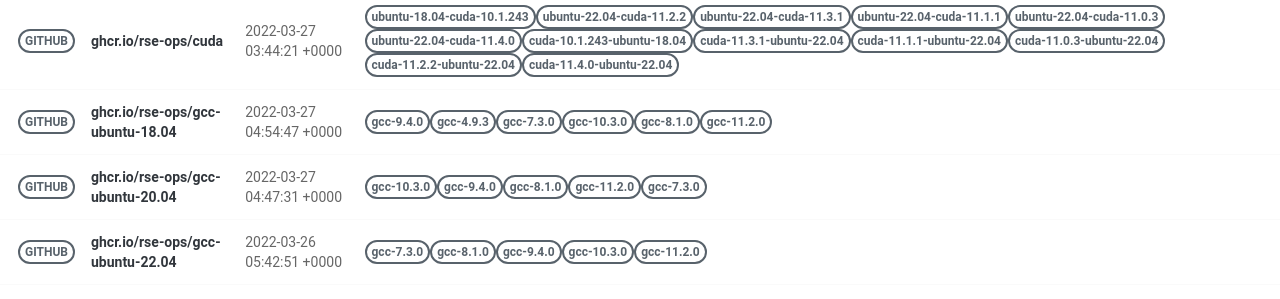
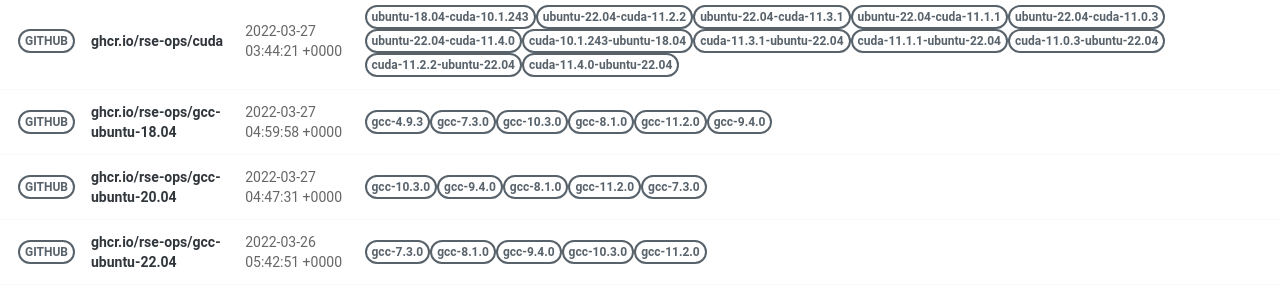
Before and after one commit to rse-ops/docker-images, a Jekyll site: the page built from pages/index.md, in a window 1280 px wide. Shown: the part 502-801 px from the top of the page. Built offline with Jekyll 4.4.1, drawn with Linux system fonts in a browser that asks for light colours; nearby versions of some CDN libraries.

Commit message:
Automated push to update library 2022-03-27

```diff
--- a/_library/ghcr.io-rse-ops-gcc-ubuntu-18.04.md
+++ b/_library/ghcr.io-rse-ops-gcc-ubuntu-18.04.md
@@ -1,14 +1,11 @@
 ---
 layout: container
 name: ghcr.io/rse-ops/gcc-ubuntu-18.04
-updated_at: 2022-03-27 04:54:47.585777
+updated_at: 2022-03-27 04:59:58.499980
 
 
 container_url: https://github.com/orgs/rse-ops/packages/container/package/gcc-ubuntu-18.04
 versions:
- - tag: gcc-9.4.0
-   dockerfile: https://github.com/rse-ops/docker-images/blob/main/ubuntu/gcc/Dockerfile
-   manifest: https://crane.ggcr.dev/manifest/ghcr.io/rse-ops/gcc-ubuntu-18.04:gcc-9.4.0
  - tag: gcc-4.9.3
    dockerfile: https://github.com/rse-ops/docker-images/blob/main/ubuntu/gcc/Dockerfile
    manifest: https://crane.ggcr.dev/manifest/ghcr.io/rse-ops/gcc-ubuntu-18.04:gcc-4.9.3
```
Also changed, not shown: other parts of _library/ghcr.io-rse-ops-gcc-ubuntu-18.04.md (+3 -0 lines).
